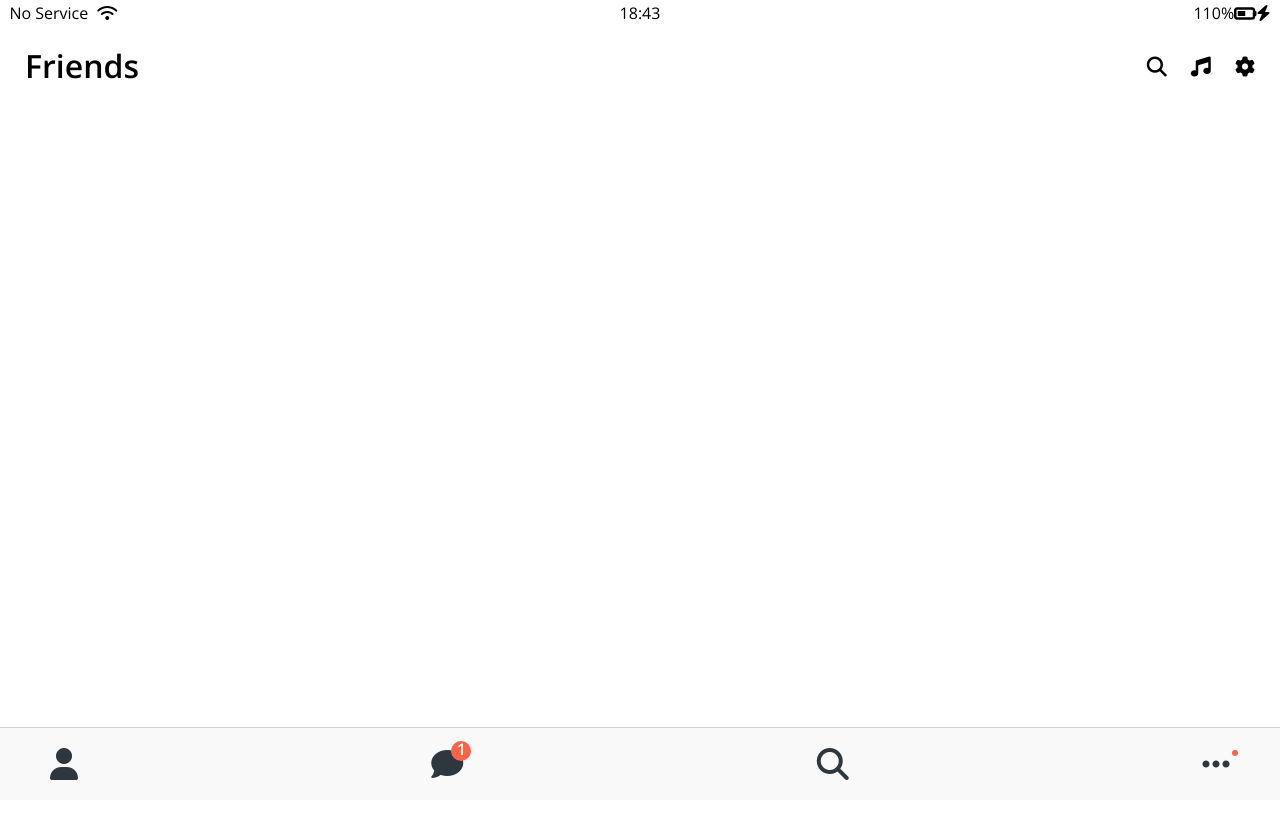
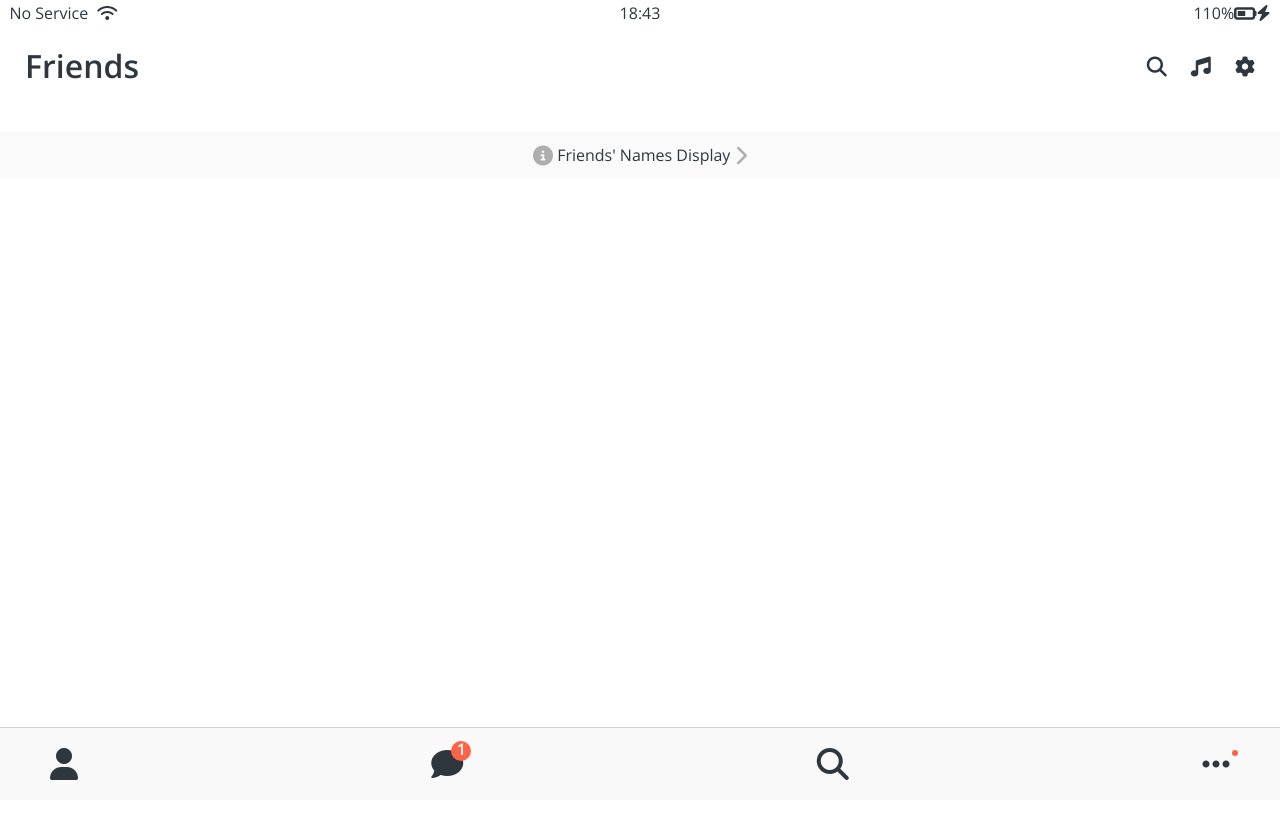
Before and after one commit to vibmechanics/kokoa-clone-2022, a plain HTML site: page friends.html in a window 1280 px wide. Shown: the top 818 px of the page. Drawn offline with nearby package versions, Linux system fonts and the light colour scheme.

Commit message:
6.15 Friends Screen part One

```diff
--- /dev/null
+++ b/css/screens/friends.css
@@ -0,0 +1,11 @@
+#friends-display-link {
+    text-align: center;
+    display: block;
+    background-color: #fafafa;
+    padding: 15px 0px;
+    font-size: 16px;
+}
+
+#friends-display-link i {
+    color: rgba(0, 0, 0, 0.3);
+}
--- a/css/styles.css
+++ b/css/styles.css
@@ -9,8 +9,10 @@
 
 /* Screens */
 @import "screens/login.css";
+@import "screens/friends.css";
 
 body {
+    color: #2e363e;
     font-family: "Open Sans", sans-serif;
     height: 1000vh;
 }
--- a/friends.html
+++ b/friends.html
@@ -32,6 +32,12 @@
             </div>
         </header>
 
+        <a id="friends-display-link">
+            <i class="fas fa-info-circle fa-lg"></i>
+            Friends' Names Display
+            <i class="fas fa-chevron-right fa-lg"></i>
+        </a>
+
         <nav class="nav">
             <ul class="nav__list">
                 <li class="nav__btn">
```
